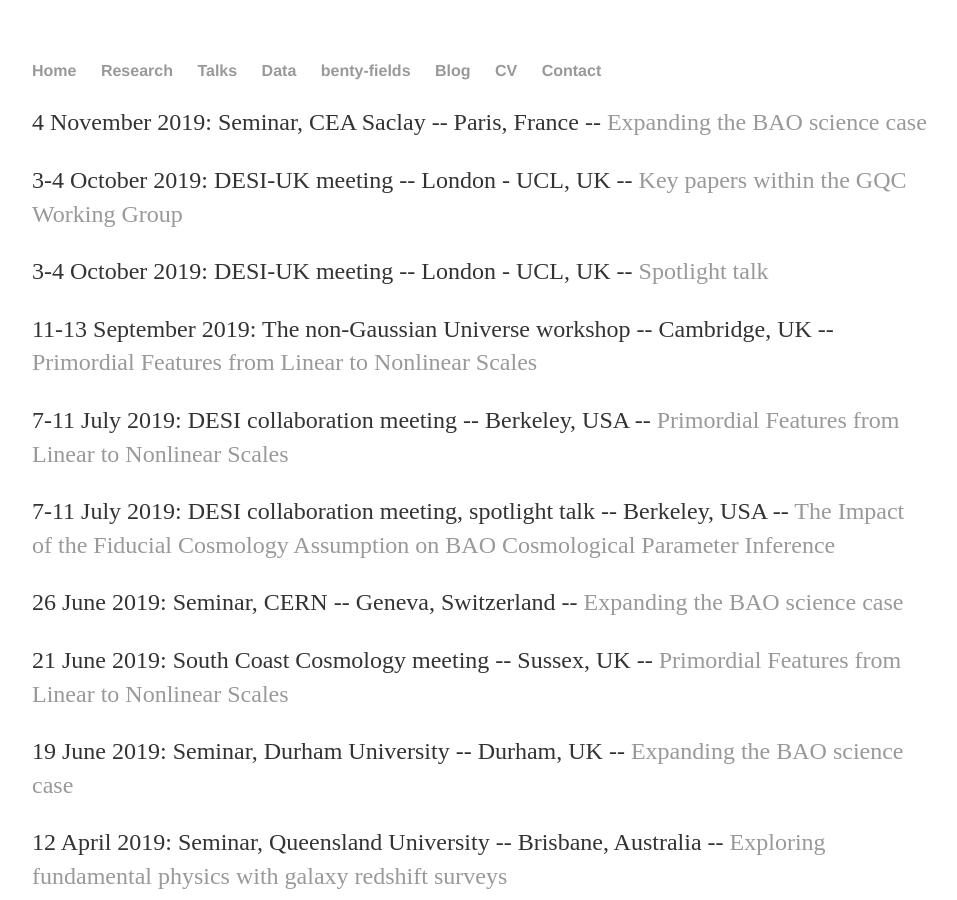
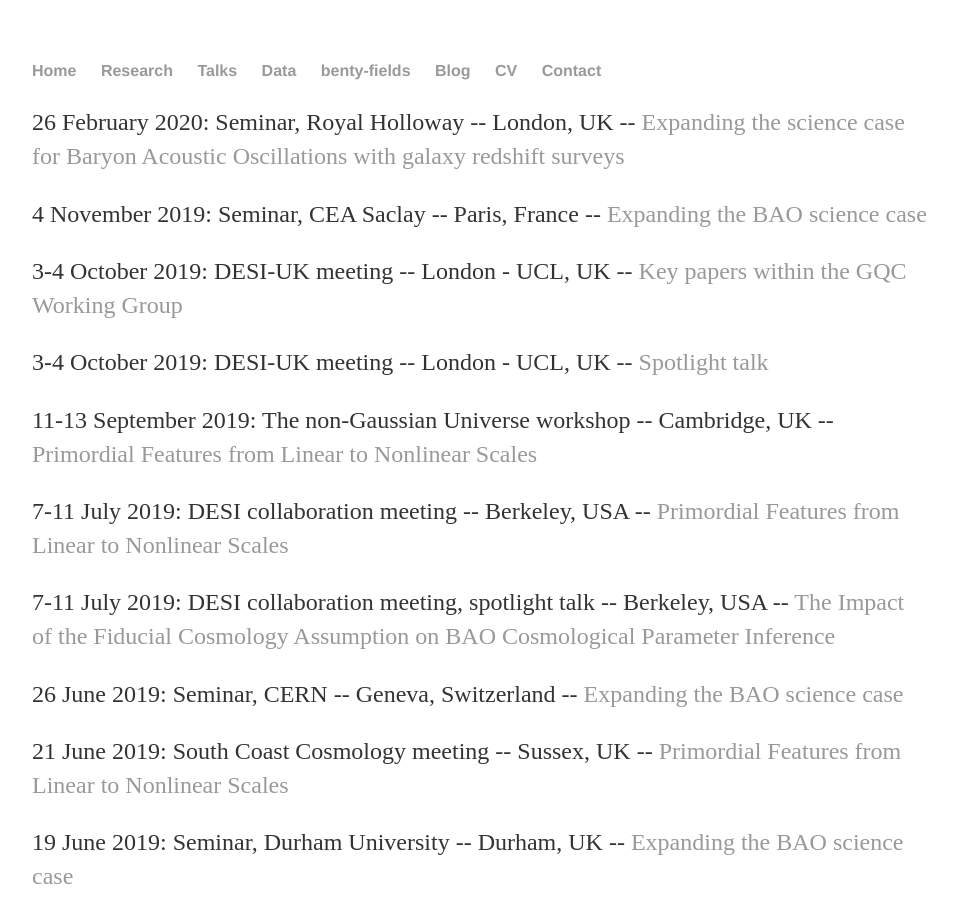
Before and after one commit to fbeutler/fbeutler.github.io, a Jekyll site: the page built from talks/talks.html, in a window 1280 px wide and 900 px high. Shown: the whole window, without its empty margins (160-1117 px from the left). Built offline with Jekyll 4.4.1, drawn with Linux system fonts in a browser that asks for light colours.

Commit message:
Update talks.html

```diff
--- a/talks/talks.html
+++ b/talks/talks.html
@@ -4,6 +4,9 @@
 ---
 
 <div id="talks">
+  <p>
+     26 February 2020: Seminar, Royal Holloway -- London, UK -- <a href='/static/RHUL_2020.pdf' target="_blank">Expanding the science case for Baryon Acoustic Oscillations with galaxy redshift surveys</a>
+  </p>
   <p>
      4 November 2019: Seminar, CEA Saclay -- Paris, France -- <a href='/static/Saclay_2019.pdf' target="_blank">Expanding the BAO science case</a>
   </p>
```
